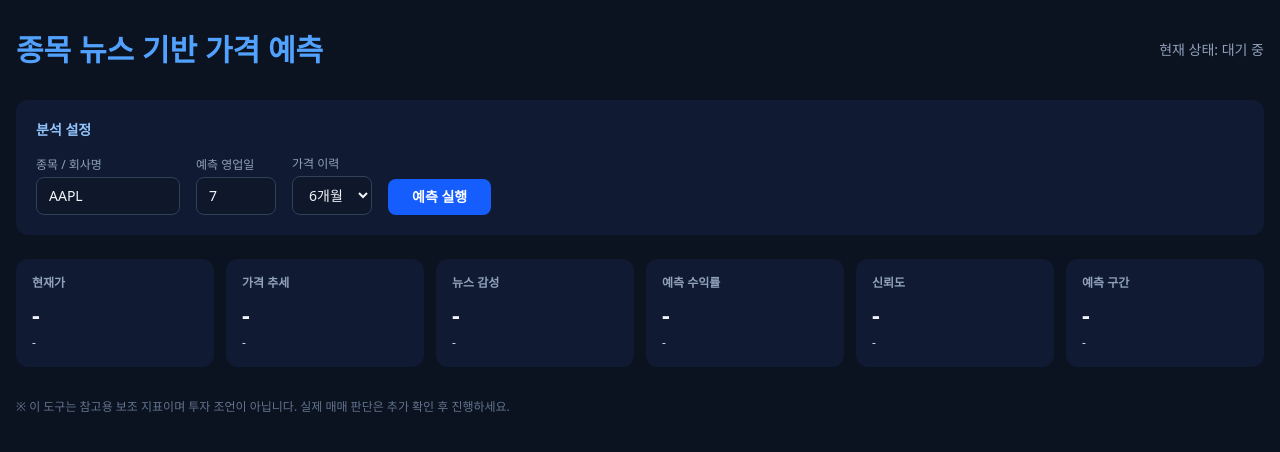
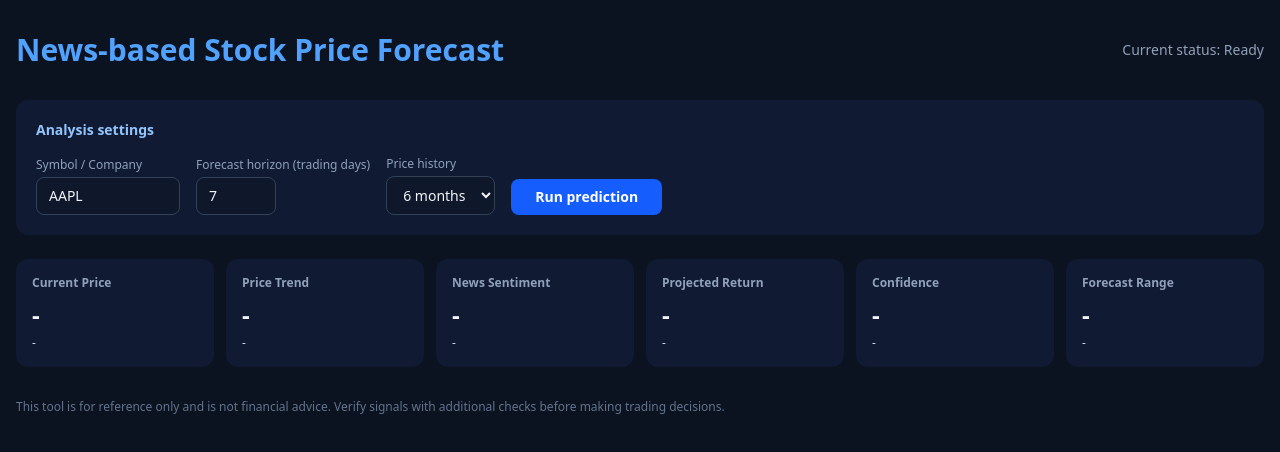
Before and after one commit to solei2071/Stock-News-Predictor-Web, a Next.js app: page / in a window 1280 px wide. Shown: the top 452 px of the page. Built offline with nearby package versions, Linux system fonts and the light colour scheme.

Commit message:
Translate app UI and API messages to English

```diff
--- a/app/layout.tsx
+++ b/app/layout.tsx
@@ -14,7 +14,7 @@ const geistMono = Geist_Mono({
 
 export const metadata: Metadata = {
   title: "Stock News Predictor",
-  description: "뉴스 감성 분석 기반 주가 예측 서비스",
+  description: "Stock price forecast based on financial news sentiment.",
 };
 
 export default function RootLayout({
@@ -23,7 +23,7 @@ export default function RootLayout({
   children: React.ReactNode;
 }>) {
   return (
-    <html lang="ko">
+    <html lang="en">
       <body
         className={`${geistSans.variable} ${geistMono.variable} antialiased bg-[#0b1220] text-slate-100 min-h-screen`}
       >
--- a/app/page.tsx
+++ b/app/page.tsx
@@ -35,16 +35,49 @@ interface AnalysisData {
   }[];
 }
 
+function Pulse({ className }: { className?: string }) {
+  return <div className={`animate-pulse rounded-lg bg-slate-700/50 ${className || ""}`} />;
+}
+
+function LoadingSkeleton() {
+  return (
+    <>
+      {/* MetricCards skeleton */}
+      <div className="grid grid-cols-2 md:grid-cols-3 lg:grid-cols-6 gap-3 mb-6">
+        {Array.from({ length: 6 }).map((_, i) => (
+          <div key={i} className="bg-[#111a33] rounded-xl p-4">
+            <Pulse className="h-3 w-16 mb-3" />
+            <Pulse className="h-7 w-24 mb-2" />
+            <Pulse className="h-3 w-20" />
+          </div>
+        ))}
+      </div>
+      {/* Chart skeleton */}
+      <div className="bg-[#101a33] rounded-xl p-4 mb-6">
+        <Pulse className="h-4 w-48 mb-4" />
+        <Pulse className="h-[380px] w-full" />
+      </div>
+      {/* News skeleton */}
+      <div className="bg-[#101a33] rounded-xl p-4">
+        <Pulse className="h-4 w-24 mb-4" />
+        {Array.from({ length: 4 }).map((_, i) => (
+          <Pulse key={i} className="h-8 w-full mb-2" />
+        ))}
+      </div>
+    </>
+  );
+}
+
 export default function Home() {
   const [data, setData] = useState<AnalysisData | null>(null);
   const [loading, setLoading] = useState(false);
   const [error, setError] = useState<string | null>(null);
-  const [status, setStatus] = useState("대기 중");
+  const [status, setStatus] = useState("Ready");
 
   const handleSubmit = async (query: string, horizon: number, period: string) => {
     setLoading(true);
     setError(null);
-    setStatus("수집 중...");
+      setStatus("Collecting...");
 
     try {
       const res = await fetch("/api/analyze", {
@@ -56,15 +89,15 @@ export default function Home() {
       const result = await res.json();
 
       if (!res.ok) {
-        throw new Error(result.error || "분석 실패");
+        throw new Error(result.error || "Analysis failed");
       }
 
       setData(result);
-      setStatus(`완료 (${result.symbol} / ${result.latestDate})`);
+      setStatus(`Completed (${result.symbol} / ${result.latestDate})`);
     } catch (err) {
-      const msg = err instanceof Error ? err.message : "알 수 없는 오류";
+      const msg = err instanceof Error ? err.message : "Unknown error";
       setError(msg);
-      setStatus("실패");
+      setStatus("Failed");
     } finally {
       setLoading(false);
     }
@@ -73,8 +106,8 @@ export default function Home() {
   return (
     <main className="max-w-7xl mx-auto px-4 py-8">
       <div className="flex items-center justify-between mb-8">
-        <h1 className="text-3xl font-bold text-blue-400">종목 뉴스 기반 가격 예측</h1>
-        <span className="text-sm text-slate-400">현재 상태: {status}</span>
+        <h1 className="text-3xl font-bold text-blue-400">News-based Stock Price Forecast</h1>
+        <span className="text-sm text-slate-400">Current status: {status}</span>
       </div>
 
       <SearchBar onSubmit={handleSubmit} loading={loading} />
@@ -85,8 +118,11 @@ export default function Home() {
         </div>
       )}
 
+      {loading ? (
+        <LoadingSkeleton />
+      ) : (
+        <>
           <MetricCards data={data} />
-
           {data && (
             <>
               <PriceChart
@@ -100,9 +136,11 @@ export default function Home() {
               <NewsTable items={data.newsItems} />
             </>
           )}
+        </>
+      )}
 
       <footer className="mt-8 text-xs text-slate-500">
-        ※ 이 도구는 참고용 보조 지표이며 투자 조언이 아닙니다. 실제 매매 판단은 추가 확인 후 진행하세요.
+        This tool is for reference only and is not financial advice. Verify signals with additional checks before making trading decisions.
       </footer>
     </main>
   );
--- a/components/MetricCards.tsx
+++ b/components/MetricCards.tsx
@@ -37,7 +37,7 @@ export default function MetricCards({ data }: { data: AnalysisResult | null }) {
   if (!data) {
     return (
       <div className="grid grid-cols-2 md:grid-cols-3 lg:grid-cols-6 gap-3 mb-6">
-        {["현재가", "가격 추세", "뉴스 감성", "예측 수익률", "신뢰도", "예측 구간"].map((t) => (
+        {["Current Price", "Price Trend", "News Sentiment", "Projected Return", "Confidence", "Forecast Range"].map((t) => (
           <Card key={t} title={t} value="-" sub="-" />
         ))}
       </div>
@@ -49,35 +49,35 @@ export default function MetricCards({ data }: { data: AnalysisResult | null }) {
   return (
     <div className="grid grid-cols-2 md:grid-cols-3 lg:grid-cols-6 gap-3 mb-6">
       <Card
-        title="현재가"
+        title="Current Price"
         value={formatCurrency(data.currentPrice, data.currency)}
         sub={`${data.name} / ${data.exchange}`}
       />
       <Card
-        title="가격 추세"
+        title="Price Trend"
         value={`${data.trendPct >= 0 ? "+" : ""}${data.trendPct.toFixed(2)}%`}
-        sub={`최근 추세 (기반: ${data.horizon}일)`}
+        sub={`Recent trend (based on ${data.horizon} days)`}
         valueColor={pctColor(data.trendPct)}
       />
       <Card
-        title="뉴스 감성"
+        title="News Sentiment"
         value={`${data.sentiment >= 0 ? "+" : ""}${data.sentiment.toFixed(2)}`}
-        sub={`${data.sentimentLabel} · 뉴스 ${data.newsCount}건`}
+        sub={`${data.sentimentLabel} · ${data.newsCount} news items`}
         valueColor={pctColor(data.sentiment)}
       />
       <Card
-        title="예측 수익률"
+        title="Projected Return"
         value={`${data.finalPct >= 0 ? "+" : ""}${data.finalPct.toFixed(2)}%`}
-        sub={`신호: ${data.signal}`}
+        sub={`Signal: ${data.signal}`}
         valueColor={pctColor(data.finalPct)}
       />
       <Card
-        title="신뢰도"
+        title="Confidence"
         value={`${data.confidence.toFixed(0)}%`}
-        sub={data.newsCount > 0 ? "데이터 + 뉴스 반영" : "과거 데이터만 사용"}
+        sub={data.newsCount > 0 ? "Data + news included" : "Historical data only"}
       />
       <Card
-        title="예측 구간"
+        title="Forecast Range"
         value={formatCurrency(data.predicted, data.currency)}
         sub={`${formatCurrency(data.lower, data.currency)} ~ ${formatCurrency(data.upper, data.currency)}`}
       />
--- a/components/NewsTable.tsx
+++ b/components/NewsTable.tsx
@@ -13,8 +13,8 @@ export default function NewsTable({ items }: { items: NewsItem[] }) {
   if (!items || items.length === 0) {
     return (
       <div className="bg-[#101a33] rounded-xl p-6">
-        <h2 className="text-[#93c5fd] text-sm font-bold mb-3">최신 뉴스</h2>
-        <p className="text-slate-500 text-sm">뉴스 데이터가 없습니다.</p>
+        <h2 className="text-[#93c5fd] text-sm font-bold mb-3">Latest news</h2>
+        <p className="text-slate-500 text-sm">No news data.</p>
       </div>
     );
   }
@@ -29,7 +29,7 @@ export default function NewsTable({ items }: { items: NewsItem[] }) {
     if (!d) return "-";
     try {
       const dt = new Date(d);
-      return dt.toLocaleDateString("ko-KR", {
+      return dt.toLocaleDateString("en-US", {
         year: "numeric",
         month: "2-digit",
         day: "2-digit",
@@ -43,15 +43,15 @@ export default function NewsTable({ items }: { items: NewsItem[] }) {
 
   return (
     <div className="bg-[#101a33] rounded-xl p-4">
-      <h2 className="text-[#93c5fd] text-sm font-bold mb-3">최신 뉴스</h2>
+      <h2 className="text-[#93c5fd] text-sm font-bold mb-3">Latest news</h2>
       <div className="overflow-x-auto">
         <table className="w-full text-sm">
           <thead>
             <tr className="text-slate-400 border-b border-slate-700">
-              <th className="text-left py-2 px-2 font-semibold w-40">시간</th>
-              <th className="text-left py-2 px-2 font-semibold w-24">출처</th>
-              <th className="text-center py-2 px-2 font-semibold w-16">감성</th>
-              <th className="text-left py-2 px-2 font-semibold">제목</th>
+              <th className="text-left py-2 px-2 font-semibold w-40">Time</th>
+              <th className="text-left py-2 px-2 font-semibold w-24">Source</th>
+              <th className="text-center py-2 px-2 font-semibold w-16">Sentiment</th>
+              <th className="text-left py-2 px-2 font-semibold">Title</th>
             </tr>
           </thead>
           <tbody>
--- a/components/PriceChart.tsx
+++ b/components/PriceChart.tsx
@@ -49,7 +49,7 @@ export default function PriceChart({ candles, predicted, lower, upper, horizon,
   if (!candles || candles.length < 2) {
     return (
       <div className="bg-[#101a33] rounded-xl p-6 mb-6 h-[400px] flex items-center justify-center text-slate-500">
-        차트 데이터가 없습니다
+        No chart data
       </div>
     );
   }
@@ -71,7 +71,7 @@ export default function PriceChart({ candles, predicted, lower, upper, horizon,
 
   const lastCandle = candles[candles.length - 1];
   chartData.push({
-    date: `예측(${horizon}일)`,
+    date: `Forecast (${horizon}d)`,
     open: lastCandle.close,
     high: upper,
     low: lower,
@@ -91,7 +91,7 @@ export default function PriceChart({ candles, predicted, lower, upper, horizon,
   if (allValues.length === 0) {
     return (
       <div className="bg-[#101a33] rounded-xl p-6 mb-6 h-[400px] flex items-center justify-center text-slate-500">
-        유효한 차트 데이터가 없습니다
+        No valid chart data
       </div>
     );
   }
@@ -109,7 +109,7 @@ export default function PriceChart({ candles, predicted, lower, upper, horizon,
   return (
     <div className="bg-[#101a33] rounded-xl p-4 mb-6">
       <h2 className="text-[#93c5fd] text-sm font-bold mb-3">
-        가격 트렌드 · 최근 {candles.length}거래일 + 예측 {horizon}영업일
+        Price trend · Last {candles.length} trading days + Forecast in {horizon} trading days
       </h2>
       <ResponsiveContainer width="100%" height={400}>
         <ComposedChart data={chartData} margin={{ top: 10, right: 30, left: 10, bottom: 0 }}>
@@ -118,7 +118,7 @@ export default function PriceChart({ candles, predicted, lower, upper, horizon,
             dataKey="date"
             tick={{ fill: "#94a3b8", fontSize: 10 }}
             tickFormatter={(v: string) => {
-              if (v.startsWith("예측")) return v;
+              if (v.startsWith("Forecast")) return v;
               const parts = v.split("-");
               return parts.length >= 3 ? `${parts[1]}/${parts[2]}` : v;
             }}
@@ -143,11 +143,11 @@ export default function PriceChart({ candles, predicted, lower, upper, horizon,
             formatter={((value: any, name: any) => {
               if (value == null) return ["-", name ?? ""];
               const labels: Record<string, string> = {
-                close: "종가",
-                open: "시가",
-                high: "고가",
-                low: "저가",
-                predicted: "예측가",
+                close: "Close",
+                open: "Open",
+                high: "High",
+                low: "Low",
+                predicted: "Forecast",
               };
               const n = String(name ?? "");
               return [`${unit}${Number(value).toLocaleString(undefined, { minimumFractionDigits: 2 })}`, labels[n] || n];
@@ -182,7 +182,7 @@ export default function PriceChart({ candles, predicted, lower, upper, horizon,
               stroke="#3b82f6"
               strokeDasharray="6 3"
               label={{
-                value: `예측: ${unit}${predicted.toFixed(2)}`,
+                value: `Forecast: ${unit}${predicted.toFixed(2)}`,
                 fill: "#93c5fd",
                 fontSize: 11,
                 position: "right",
--- a/components/SearchBar.tsx
+++ b/components/SearchBar.tsx
@@ -17,10 +17,10 @@ export default function SearchBar({ onSubmit, loading }: SearchBarProps) {
 
   return (
     <form onSubmit={handleSubmit} className="bg-[#101a33] rounded-xl p-5 mb-6">
-      <h2 className="text-[#93c5fd] text-sm font-bold mb-4">분석 설정</h2>
+      <h2 className="text-[#93c5fd] text-sm font-bold mb-4">Analysis settings</h2>
       <div className="flex flex-wrap items-end gap-4">
         <div className="flex flex-col gap-1">
-          <label className="text-xs text-slate-400">종목 / 회사명</label>
+          <label className="text-xs text-slate-400">Symbol / Company</label>
           <input
             name="query"
             type="text"
@@ -29,7 +29,7 @@ export default function SearchBar({ onSubmit, loading }: SearchBarProps) {
           />
         </div>
         <div className="flex flex-col gap-1">
-          <label className="text-xs text-slate-400">예측 영업일</label>
+          <label className="text-xs text-slate-400">Forecast horizon (trading days)</label>
           <input
             name="horizon"
             type="number"
@@ -40,17 +40,17 @@ export default function SearchBar({ onSubmit, loading }: SearchBarProps) {
           />
         </div>
         <div className="flex flex-col gap-1">
-          <label className="text-xs text-slate-400">가격 이력</label>
+          <label className="text-xs text-slate-400">Price history</label>
           <select
             name="period"
             defaultValue="6mo"
             className="bg-[#0f172a] text-slate-100 border border-slate-700 rounded-lg px-3 py-2 text-sm focus:outline-none focus:border-blue-500"
           >
-            <option value="1mo">1개월</option>
-            <option value="3mo">3개월</option>
-            <option value="6mo">6개월</option>
-            <option value="1y">1년</option>
-            <option value="2y">2년</option>
+            <option value="1mo">1 month</option>
+            <option value="3mo">3 months</option>
+            <option value="6mo">6 months</option>
+            <option value="1y">1 year</option>
+            <option value="2y">2 years</option>
           </select>
         </div>
         <button
@@ -58,7 +58,7 @@ export default function SearchBar({ onSubmit, loading }: SearchBarProps) {
           disabled={loading}
           className="bg-blue-600 hover:bg-blue-700 disabled:bg-slate-700 disabled:cursor-not-allowed text-white font-semibold rounded-lg px-6 py-2 text-sm transition-colors"
         >
-          {loading ? "분석 중..." : "예측 실행"}
+          {loading ? "Analyzing..." : "Run prediction"}
         </button>
       </div>
     </form>
```
Also changed, not shown: app/api/analyze/route.ts (+42 -16 lines), lib/yahoo.ts (+8 -8 lines). Lines whose indentation alone changed are shown as unchanged.
